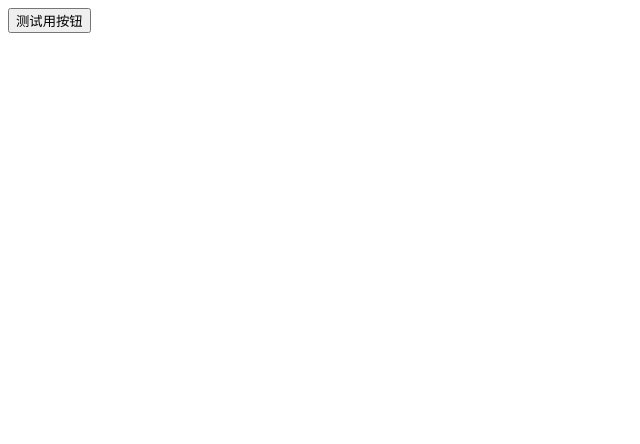
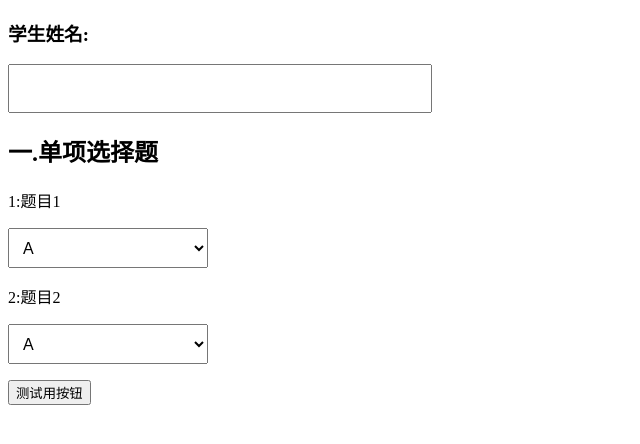
Before and after one commit to Oldmemory1/BIT-Web-Development-Basis, a Spring Boot app: page /paper in a window 1280 px wide. Shown: the top 444 px of the page, without its empty margins (0-640 px from the left). Run offline with Spring Boot 4, Linux system fonts and the light colour scheme.

Commit message:
独立出js和css文件

```diff
--- a/src/main/resources/application.properties
+++ b/src/main/resources/application.properties
@@ -1,2 +1,4 @@
 spring.application.name=WebProject1
 server.port=8192
+spring.thymeleaf.encoding=UTF-8
+spring.mvc.static-path-pattern=/static/**
--- /dev/null
+++ b/src/main/resources/static/script_for_paper.js
@@ -0,0 +1,27 @@
+// script.js
+async function test() {
+    try {
+        const dict = {
+            name: "LiMing",
+            id: "1024",
+            question1: "A",
+            question2: "B",
+            question3: "C",
+            question4: "D"
+        };
+        const response = await fetch('http://localhost:8192/api/submit_answer', {
+            method: 'POST',
+            headers: {
+                'Content-Type': 'application/json'
+            },
+            body: JSON.stringify(dict)
+        });
+        const result = await response.json();
+        console.log(result.data);
+        console.log(result.status);
+        console.log(result.message);
+    } catch (error) {
+        console.error('请求错误:', error);
+    }
+    window.alert("message1");
+}
--- /dev/null
+++ b/src/main/resources/static/style.css
@@ -0,0 +1,18 @@
+#student_name {
+    width: 400px;     /* 宽度 */
+    height: 25px;     /* 高度 */
+    font-size: 15px;  /* 文字大小 */
+    padding: 10px;    /* 内边距 */
+}
+#selection_1 {
+    width: 200px;   /* 宽度 */
+    height: 40px;   /* 高度，部分浏览器可能不生效，可以尝试用padding代替 */
+    font-size: 16px; /* 字体大小 */
+    padding: 10px;   /* 内边距，有助于调整内部文本的位置 */
+}
+#selection_2 {
+    width: 200px;   /* 宽度 */
+    height: 40px;   /* 高度，部分浏览器可能不生效，可以尝试用padding代替 */
+    font-size: 16px; /* 字体大小 */
+    padding: 10px;   /* 内边距，有助于调整内部文本的位置 */
+}
--- a/src/main/resources/templates/paper.html
+++ b/src/main/resources/templates/paper.html
@@ -1,39 +1,47 @@
 <!DOCTYPE html>
 <html lang="en">
+
 <head>
     <meta charset="UTF-8">
+    <link rel="stylesheet" type="text/css" href="../static/style.css">
     <title>Paper</title>
+    <script src="../static/script_for_paper.js" type="text/javascript"></script>
 </head>
 <body>
-    <button onclick="test()">测试用按钮</button>
+<div>
+    <form>
+        <h3><label for="student_name">学生姓名:</label></h3>
+        <input type="text" id="student_name" name="student_name"><br>
+    </form>
+</div>
+<div>
+    <h2>一.单项选择题</h2>
+    <div>
+        <label for="selection_1">1:题目1</label><br>
+        <p></p>
+        <select id="selection_1" name="selection1">
+            <option value="choice1">A</option>
+            <option value="choice2">B</option>
+            <option value="choice3">C</option>
+            <option value="choice4">D</option>
+        </select>
+    </div>
+    <p></p>
+    <div>
+        <label for="selection_2">2:题目2</label><br>
+        <p></p>
+        <select id="selection_2" name="selection2">
+            <option value="choice1">A</option>
+            <option value="choice2">B</option>
+            <option value="choice3">C</option>
+            <option value="choice4">D</option>
+        </select>
+    </div>
+</div>
+
+<div>
+    <p><button onclick="test()">测试用按钮</button></p>
+</div>
+
 </body>
 </html>
-<script type="text/javascript">
-    async function test() {
-        try {
-            const dict={
-                name : "LiMing",
-                id: "1024",
-                question1: "E",
-                question2: "B",
-                question3: "C",
-                question4: "D"
-            }
-            const response = await fetch('http://localhost:8192/api/submit_answer', {
-                method: 'POST',
-                headers: {
-                    'Content-Type': 'application/json'
-                },
-                body: JSON.stringify(dict) // 将数组转为JSON字符串
-            });
-            const result = await response.json();
-            console.log(result.data);
-            console.log(result.status);
-            console.log(result.message);
-
-        } catch (error) {
-            console.error('请求错误:', error);
-        }
-        window.alert("message1");
-    }
-</script>
```
